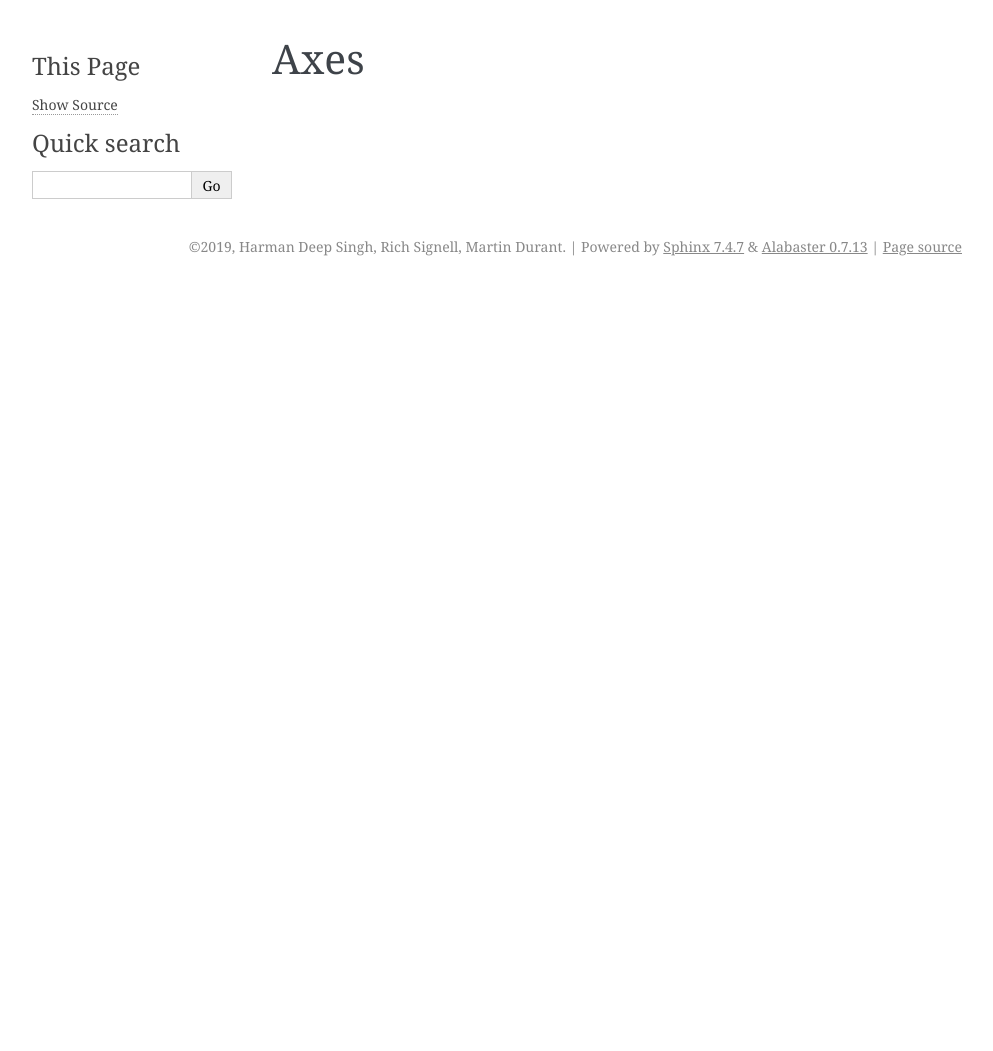
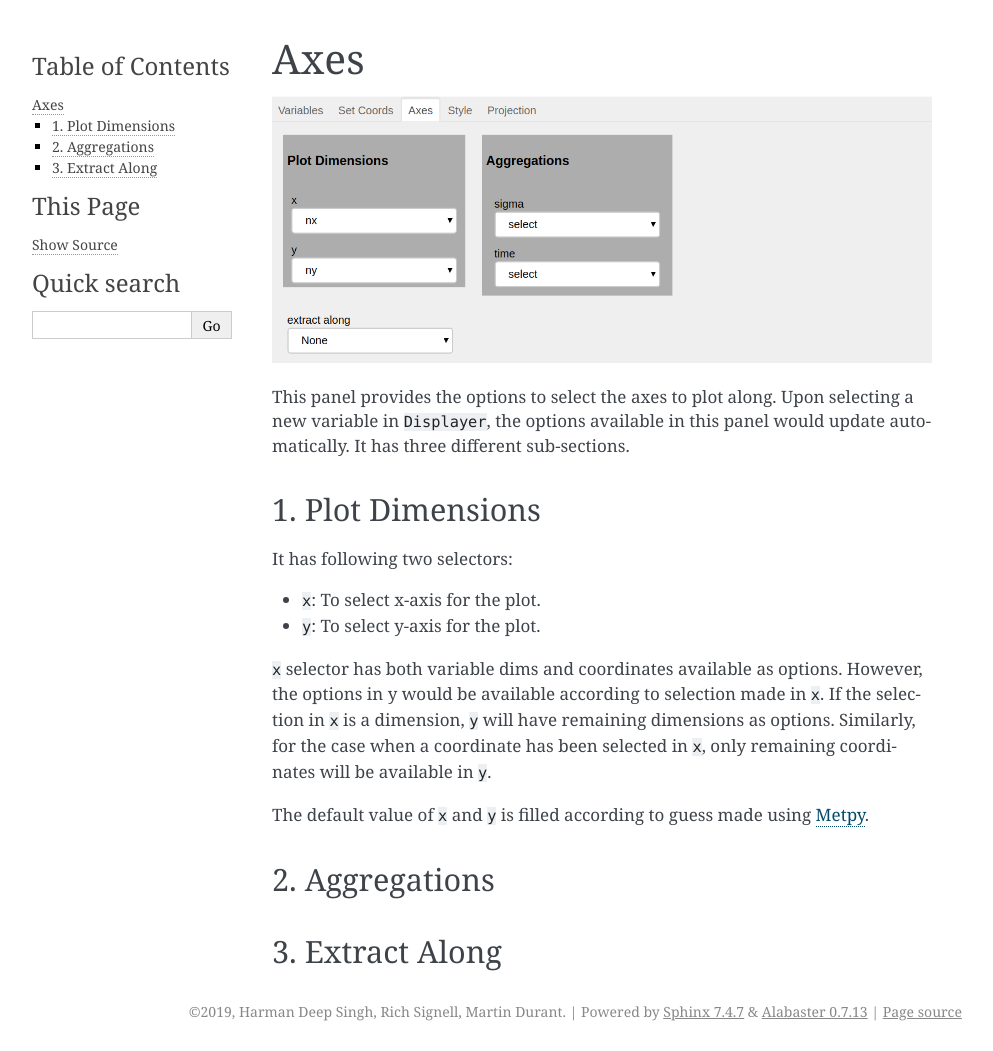
Before and after one commit to intake/xrviz, a Sphinx documentation site: the page built from docs/source/axes.rst, in a window 1280 px wide. Shown: the whole page, without its empty margins (148-1141 px from the left). Built offline with Sphinx 7.4.7, drawn with Linux system fonts in a browser that asks for light colours; before the commit the page ends 900 px from its top, so only the background shows below that.

Commit message:
Start Axes

```diff
--- a/docs/source/axes.rst
+++ b/docs/source/axes.rst
@@ -1,2 +1,36 @@
 Axes
 ====
+
+.. image:: _static/images/axes.png
+
+This panel provides the options to select the axes to plot along.
+Upon selecting a new variable in ``Displayer``, the options available
+in this panel would update automatically.
+It has three different sub-sections.
+
+1. Plot Dimensions
+------------------
+It has following two selectors:
+
+- ``x``: To select x-axis for the plot.
+- ``y``: To select y-axis for the plot.
+
+``x`` selector has both variable dims and coordinates available
+as options. However, the options in y would be available according
+to selection made in ``x``. If the selection in ``x`` is a dimension,
+``y`` will have remaining dimensions as options. Similarly, for the
+case when a coordinate has been selected in ``x``, only remaining
+coordinates will be available in ``y``.
+
+The default value of ``x`` and ``y`` is filled according to
+guess made using `Metpy`_.
+
+
+2. Aggregations
+---------------
+
+
+3. Extract Along
+----------------
+
+.. _Metpy: https://unidata.github.io/MetPy
--- a/docs/source/set_coords.rst
+++ b/docs/source/set_coords.rst
@@ -3,7 +3,7 @@ Set Coords
 
 .. image:: _static/images/set_coords.png
 
-This panel provides the option to set and reset coordinates.
+This panel provides the option to set and reset the coordinates.
 It uses a `Cross Selector <https://panel.pyviz.org/reference/widgets/CrossSelector.html>`_
 to display a list of simple and coordinate variables.
 Simple variables (which are not data coordinates) are available on
```
Also changed, not shown: docs/source/_static/images/axes.png (added), docs/source/_static/images/set_coords.png, docs/source/_static/images/x_select.png (added).
